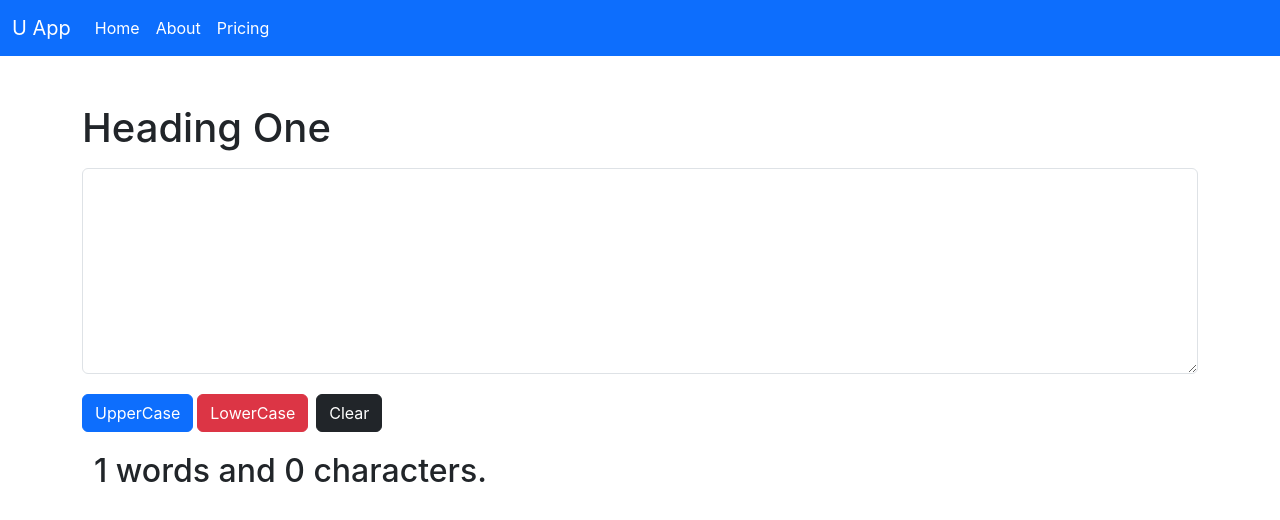
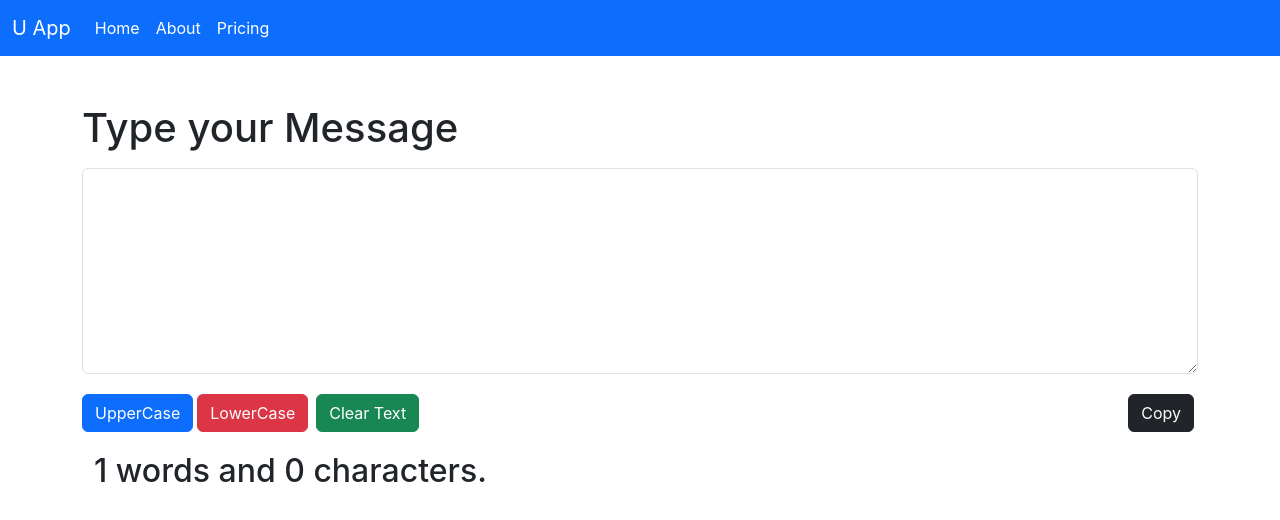
Before and after one commit to uzairsaleem36/React-App, a React (Create React App) app: page / in a window 1280 px wide. Shown: the top 520 px of the page. Built offline with nearby package versions, Linux system fonts and the light colour scheme.

Commit message:
Dark Mode added

```diff
--- a/src/App.js
+++ b/src/App.js
@@ -1,15 +1,20 @@
 // import logo from './logo.svg';
+// import { useState } from "react";
 import "./App.css";
-import Navbar from "./componets/Navbar";
+import Navbar from "./componets/Navbar"
 import TextForm from "./componets/Text";
+import React, { useState } from "react";
 
 function App() {
+
+  const [mode, setMode] = useState('primary')
+
   return (
     <>
-      <Navbar title="U App" />
+      <Navbar title="U App" mode={mode} />
 
       <div className="container my-5">
-        <TextForm heading="Heading One" />
+        <TextForm heading="Type your Message" />
       </div>
     </>
 
--- a/src/componets/Navbar.js
+++ b/src/componets/Navbar.js
@@ -1,9 +1,10 @@
 import React from "react";
+import propType from 'prop-types'
 
 export default function Navbar(props) {
   return (
     <div>
-      <nav className="navbar bg-primary navbar-expand-lg ">
+      <nav className={`navbar navbar-expand-lg navbar-${props.mode} bg-${props.mode}`}>
         <div className="container-fluid">
           <a className="navbar-brand text-white" href="#">
             {props.title}
--- a/src/componets/Text.js
+++ b/src/componets/Text.js
@@ -28,19 +28,34 @@ export default function TextForm(props) {
     setText("");
   }
 
+  const handlecopy = () => {
+    let txt = document.getElementById("mybox")
+    txt.select();
+    navigator.clipboard.writeText(txt);
+  };
+
+  // const handlePaste = () => {
+  //   let t = document.getElementById("mybox")
+  //   navigator.clipboard.readText().then((t) => {
+  //   });
+
+  // }
   return (
     <div>
       <h1 className="my-3">{props.heading}</h1>
       <div className="mb-3">
         <textarea className="form-control" value={text} onChange={handleOnChange} id="mybox" rows="8"></textarea>
       </div>
+
       <button className="btn btn-primary" onClick={myhandle}>UpperCase</button>
       <button className="btn btn-danger m-1" onClick={down}>LowerCase</button>
-      <button className="btn btn-dark m-1" onClick={end}>Clear</button>
+      <button className="btn btn-success m-1" onClick={end}>Clear Text</button>
+      <button className="btn btn-dark m-1" style={{ float: "right" }} onClick={handlecopy}>Copy</button>
+      {/* <button className="btn btn-dark m-1" style={{ float: "right" }} onClick={handlePaste}>Paste</button> */}
+
 
       <div className="container my-3">
         <h2>{text.split(" ").length} words and {text.length} characters.</h2>
-
       </div>
     </div>
   );
```
